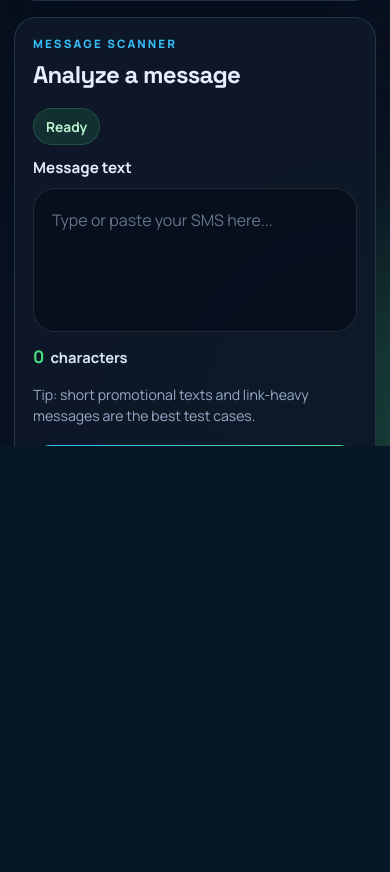
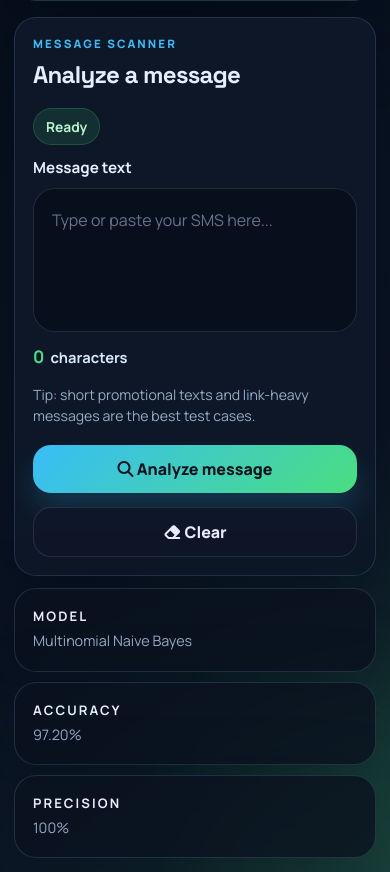
Before and after one commit to TanishMehta23/SpamShield, a Flask app: page / in a window 390 px wide. Shown: the part 538-1410 px from the top of the page. Before the commit the page ends 984 px from the top, so only its background shows below. Run offline with Flask 3, Linux system fonts and the light colour scheme; parts of the project's set-up code (start-up, migrations or seed data) failed here and were passed over.

Commit message:
Responsive design

```diff
--- a/static/script.js
+++ b/static/script.js
@@ -1,12 +1,11 @@
 document.addEventListener("DOMContentLoaded", () => {
+	const pageShell = document.querySelector(".page-shell");
 	const textarea = document.getElementById("message");
 	const counter = document.getElementById("count");
 	const clearButton = document.querySelector("[data-clear-message]");
+	const resultSection = document.getElementById("prediction-result");
 
-	if (!textarea || !counter) {
-		return;
-	}
-
+	if (textarea && counter) {
 		const updateCounter = () => {
 			counter.textContent = textarea.value.length.toString();
 		};
@@ -22,4 +21,18 @@ document.addEventListener("DOMContentLoaded", () => {
 		}
 
 		updateCounter();
+	}
+
+	if (resultSection && pageShell && window.matchMedia("(max-width: 980px)").matches) {
+		requestAnimationFrame(() => {
+			const shellTop = pageShell.getBoundingClientRect().top;
+			const resultTop = resultSection.getBoundingClientRect().top;
+			const offsetTop = resultTop - shellTop + pageShell.scrollTop - 8;
+
+			pageShell.scrollTo({
+				top: Math.max(0, offsetTop),
+				behavior: "smooth",
 			});
+		});
+	}
+});
--- a/static/style.css
+++ b/static/style.css
@@ -41,8 +41,9 @@ body::before {
 
 .page-shell {
 	position: relative;
-	height: 100dvh;
-	overflow: hidden;
+	min-height: 100dvh;
+	overflow-x: hidden;
+	overflow-y: auto;
 	padding: 16px;
 }
 
@@ -77,7 +78,7 @@ body::before {
 	grid-template-columns: 1.05fr 1.25fr;
 	gap: 16px;
 	align-items: stretch;
-	height: 100%;
+	min-height: 100%;
 }
 
 .hero-panel,
@@ -426,10 +427,6 @@ button:hover {
 	.hero-panel h1 {
 		max-width: 14ch;
 	}
-
-	.page-shell {
-		overflow: hidden;
-	}
 }
 
 @media (max-height: 900px) and (min-width: 1281px) {
--- a/templates/index.html
+++ b/templates/index.html
@@ -93,7 +93,7 @@
                 </form>
 
                 {% if prediction %}
-                <div class="result">
+                <div class="result" id="prediction-result">
                     {% if prediction=="Spam" %}
                     <article class="result-card result-spam">
                         <div class="result-copy">
```
Lines whose indentation alone changed are shown as unchanged.
